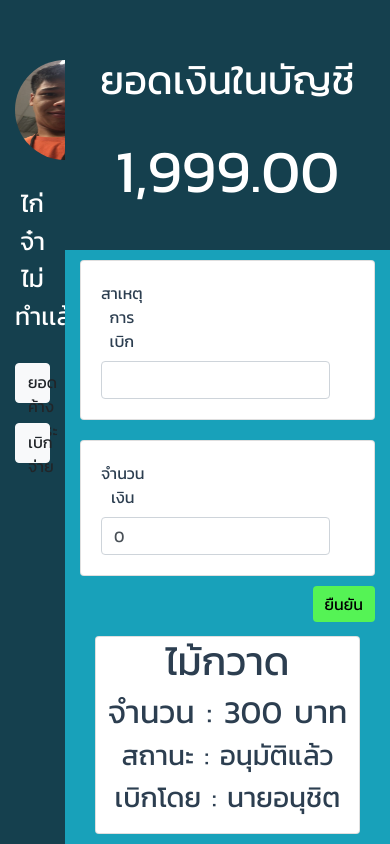
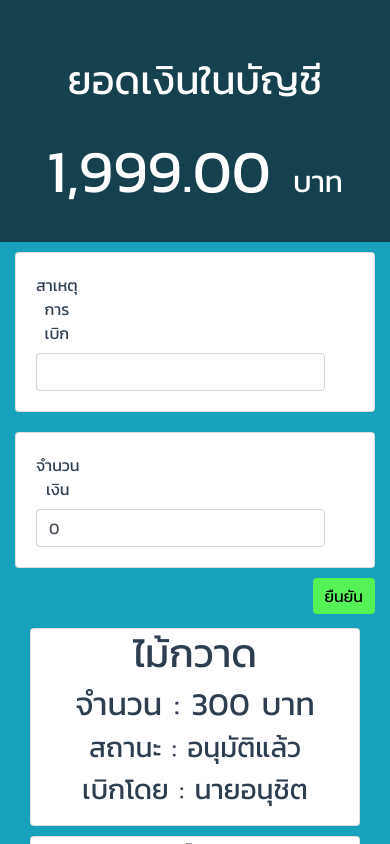
Before and after one commit to pontakornth/jwc11-workshop-e, a Vue app: page /#/withdraw in a window 390 px wide. Shown: the top 844 px of the page. Built offline with nearby package versions, Linux system fonts and the light colour scheme.

Commit message:
Fix responsiveness

```diff
--- /dev/null
+++ b/src/components/SideBar.vue
@@ -0,0 +1,22 @@
+<template>
+    <div style="height: 100vh;">
+        <img src="../assets/profile1.png" style="height:100px; width:100px; background-color:white; border-radius:100px; margin-top:60px; margin-bottom:25px;"><br>
+        <p style="color:white; font-size:25px; margin-bottom:28px;">ไก่จ๋า ไม่ทำเเล้ว</p>
+
+        <div class="Navigation">
+            <router-link class="btn btn-light btn-block" to="/dashboard" style="width:100%; height:40px; margin-bottom:20px;">ยอดค้างชำระ</router-link>
+            <router-link class="btn btn-light btn-block" to="/withdraw" style="width:100%; height:40px; margin-bottom:20px;">เบิกจ่าย</router-link>
+            <b-button class="btn-block btn-outline-danger btn-light" style="width:92%; height:40px; margin-left:10px; margin-bottom:30px; position: absolute; left: 0; bottom: 0;">ออกจากระบบ</b-button>
+        </div>
+    </div>
+</template>
+
+<script>
+export default {
+
+}
+</script>
+
+<style>
+
+</style>
--- a/src/views/Login.vue
+++ b/src/views/Login.vue
@@ -2,7 +2,7 @@
     <div>
         <b-container fluid >
             <b-row>
-                <b-col col-6 style="background-color:#18a1ba; height:970px;">
+                <b-col col-6 class="d-none d-lg-block" style="background-color:#18a1ba; height:970px;">
                     <img src="../assets/logo.png" width="100%" height="100%">
                 </b-col>
                 <b-col col-6>
--- a/src/views/dashboard.vue
+++ b/src/views/dashboard.vue
@@ -1,36 +1,22 @@
 <template>
     <div >
         <b-container fluid >
-            <b-row>
-
-                <b-col cols="2" style="background-color:#15404E;">
-
-                            <div style="height: 100vh;">
-                                <img src="../assets/profile1.png" style="height:100px; width:100px; background-color:white; border-radius:100px; margin-top:60px; margin-bottom:25px;"><br>
-                                <p style="color:white; font-size:25px; margin-bottom:28px;">ไก่จ๋า ไม่ทำเเล้ว</p>
-
-                                <router-link class="btn btn-light" to="/dashboard" style="width:100%; height:40px; margin-bottom:20px;">ยอดค้างชำระ</router-link>
-                                <router-link class="btn btn-light" to="/withdraw" style="width:100%; height:40px; margin-bottom:20px;">เบิกจ่าย</router-link>
-                                <b-button style="width:92%; height:40px; margin-left:10px; margin-bottom:30px; position: absolute; left: 0; bottom: 0;">ออกจากระบบ</b-button>
-                            </div>
-
-                </b-col>
-
-                <b-col cols="10" style=" width:100%; padding:0;">
-                    <b-col cols="12" style="background-color:#15404E; height:250px; padding-top:50px;">
+            <b-row >
+                <b-col cols="12" style="background-color:#15404E; width:100%; padding:0;">
+                    <b-col cols="12" style="padding-bottom:10px; padding-top:50px;">
                             <p style="color:white; font-size:40px;">ยอดเงินในบัญชี</p>
                             <p style="color:white; font-size:60px;">1,999.00 <span style="font-size:30px;">บาท</span></p>
                     </b-col>
 
-                    <b-col cols="12" style="background-color:#18a1ba; min-height:100vh;">
+                    <b-col class="mx-auto" cols="12" lg="10"  style="background-color:#18a1ba; min-height:100vh;">
                         <h1 style="text-align:left; color:#faff00; padding-top:20px; padding-left:20px;">สร้างรายการเรียกเก็บเงิน</h1>
 
                         <b-form style="padding:20px; margin-bottom:40px;">
                             <b-row style="background-color:white; border-radius:5px;">
-                                <b-col cols="1" style="padding:10px;">
+                                <b-col cols="12" lg="1"  style="padding:10px;">
                                     <span>เรียกเก็บค่า</span>
                                 </b-col>
-                                <b-col cols="11">
+                                <b-col cols="12" lg="11">
                                     <b-form-input
                                             id="what-input"
                                             type="text"
@@ -43,10 +29,10 @@
                             </b-row>
 
                             <b-row style="background-color:white; margin-top:10px; border-radius:5px;">
-                                <b-col cols="1" style="padding:10px;">
+                                <b-col cols="12" lg="1" style="padding:10px;">
                                     <span>จำนวนเงิน</span>
                                 </b-col>
-                                <b-col cols="11">
+                                <b-col cols="12" lg="11">
                                     <b-form-input
                                             id="howmuch-input"
                                             type="text"
@@ -65,8 +51,12 @@
                             <h1 style="text-align:left;">รายการที่เรียกเก็บเงิน</h1>
                         </b-col>
 
-                        <b-col v-for="(tran, index) in transactions" :key="index" cols="12" style="background-color:white; border-radius:5px; padding:10px; margin-bottom:20px;">
-                            <h4 style="text-align:left;">{{tran.name}} 10/11/2019 คนละ {{tran.amount.toString().replace(/\B(?=(\d{3})+(?!\d))/g, ",")}} บาท</h4>
+                        <b-col cols="10" class="mx-auto ">
+                            <b-row>
+                                <b-col v-for="(tran, index) in transactions" :key="index" cols="12" md="6" lg="4" style="background-color:white; border-radius:5px; padding:10px; margin-bottom:20px;">
+                                    <h4 style="text-align:left;">{{tran.name}} 10/11/2019 คนละ {{tran.amount.toString().replace(/\B(?=(\d{3})+(?!\d))/g, ",")}} บาท</h4>
+                                </b-col>
+                            </b-row>
                         </b-col>
 
                         <b-col cols="12" style="background-color:white; border-radius:5px; padding:40px; margin-bottom:20px;">
@@ -87,7 +77,11 @@
 </template>
 
 <script>
+import SideBar from '../components/SideBar.vue'
 export default {
+  components: {
+      SideBar
+  },
   data () {
     return {
       name: '',
--- a/src/views/withdraw.vue
+++ b/src/views/withdraw.vue
@@ -2,21 +2,8 @@
     <div>
         <b-container fluid>
             <b-row>
-                <b-col cols="2" style="background-color:#15404E;">
-
-                            <div style="height: 100vh;">
-                                <img src="../assets/profile1.png" style="height:100px; width:100px; background-color:white; border-radius:100px; margin-top:60px; margin-bottom:25px;"><br>
-                                <p style="color:white; font-size:25px; margin-bottom:28px;">ไก่จ๋า ไม่ทำเเล้ว</p>
-
-                                <router-link class="btn btn-light" to="/dashboard" style="width:100%; height:40px; margin-bottom:20px;">ยอดค้างชำระ</router-link>
-                                <router-link class="btn btn-light" to="/withdraw" style="width:100%; height:40px; margin-bottom:20px;">เบิกจ่าย</router-link>
-                                <b-button style="width:92%; height:40px; margin-left:10px; margin-bottom:30px; position: absolute; left: 0; bottom: 0;">ออกจากระบบ</b-button>
-                            </div>
-
-                </b-col>
-
-                <div class="col-10" style="width:100%; padding:0;">
-                          <b-col cols="12" style="background-color:#15404E; height:250px; padding-top:50px;">
+                <b-col cols="12" style="background-color:#15404E; width:100%; padding:0;">
+                          <b-col cols="12" style=" padding-bottom: 10px; padding-top:50px;">
                                   <p style="color:white; font-size:40px;">ยอดเงินในบัญชี</p>
                                   <p style="color:white; font-size:60px;">{{ balance.toString().replace(/\B(?=(\d{3})+(?!\d))/g, ",") }}.00 <span style="font-size:30px;">บาท</span></p>
                           </b-col>
@@ -62,7 +49,7 @@
 
 
                           </b-col>
-                </div>
+                </b-col>
 
             </b-row>
         </b-container>
```
